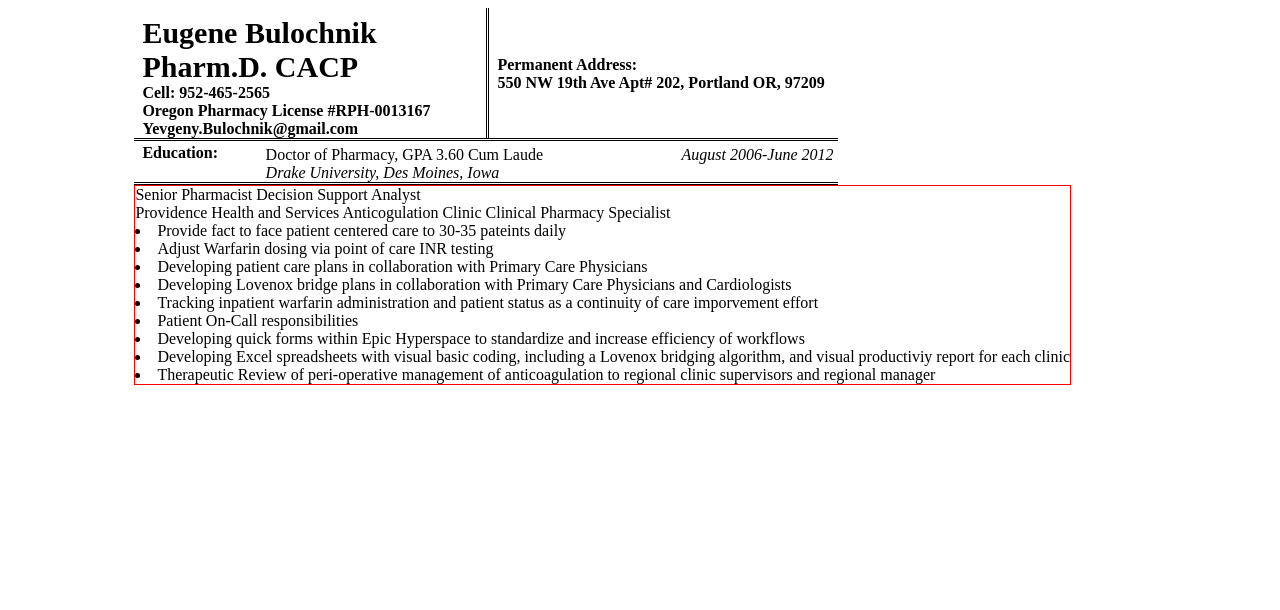
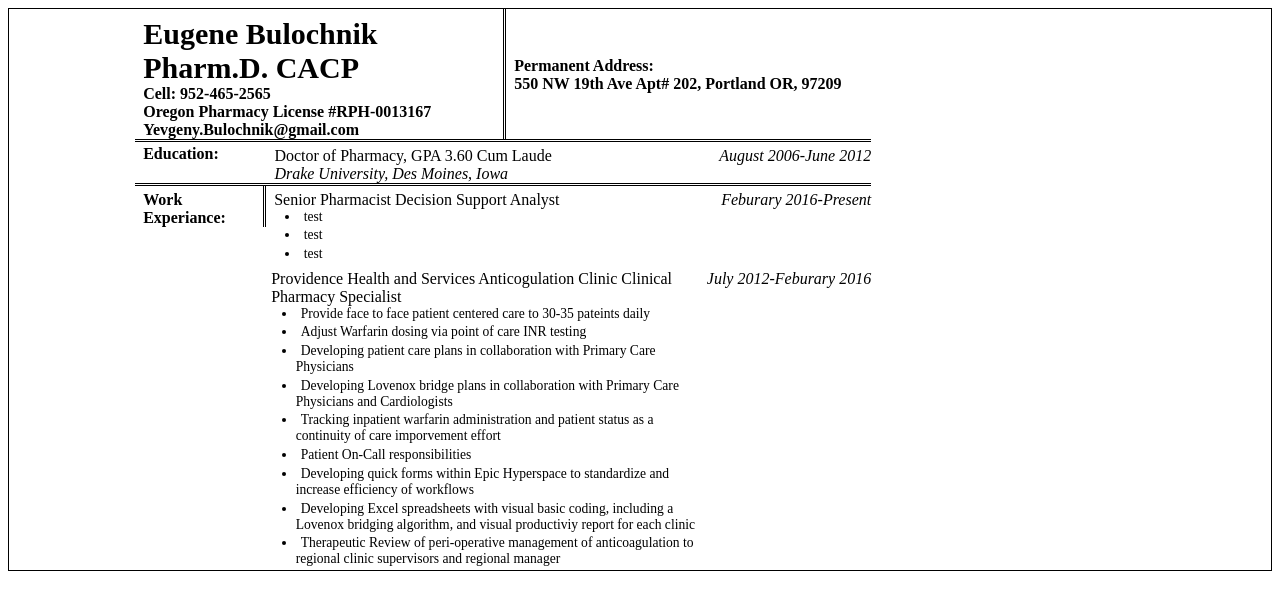
Before and after one commit to yevgenybulochnik/bulochnik.com-playground, a website: page virtualcv/index.html in a window 1280 px wide. Drawn offline with nearby package versions, Linux system fonts and the light colour scheme; some packages are replaced by stand-ins of ours.

Commit message:
added to work html adjusted CSS

```diff
--- a/virtualcv/cv/work.html
+++ b/virtualcv/cv/work.html
@@ -1,3 +1,8 @@
-<div ng-repeat="experiance in ctrl.work">{{experiance.position}}
-  <li ng-repeat="duty in experiance.duties">{{duty}}</li>
+<div class="experiance" ng-repeat="experiance in ctrl.work">
+  <div class="label" ng-if="$index == 0" style="border-right: double black 3px">Work Experiance:</div>
+  <div class="label" ng-if="$index !==0"></div>
+  <div class="position">{{experiance.position}}
+    <li ng-repeat="duty in experiance.duties track by $index">{{duty}}</li>
+  </div>
+  <div class="dates">{{experiance.dates}}</div>
 </div>
--- a/virtualcv/cvservice/cvservice.js
+++ b/virtualcv/cvservice/cvservice.js
@@ -20,13 +20,13 @@ app.service("cvservice",function(){
     {
       position: "Senior Pharmacist Decision Support Analyst",
       dates:"Feburary 2016-Present",
-      duties: []
+      duties: ["test","test","test"]
     },
     {
     position: "Providence Health and Services Anticogulation Clinic Clinical Pharmacy Specialist",
     dates: "July 2012-Feburary 2016",
     duties: [
-      "Provide fact to face patient centered care to 30-35 pateints daily",
+      "Provide face to face patient centered care to 30-35 pateints daily",
       "Adjust Warfarin dosing via point of care INR testing",
       "Developing patient care plans in collaboration with Primary Care Physicians",
       "Developing Lovenox bridge plans in collaboration with Primary Care Physicians and Cardiologists",
--- a/virtualcv/index.html
+++ b/virtualcv/index.html
@@ -7,9 +7,11 @@
   <link rel="stylesheet" href="style.css" type="text/css">
 </head>
 <body ng-app="virtualcv">
-  <contact></contact>
-  <education></education>
-  <work-experiance></work-experiance>
+  <div class="cv">
+    <contact></contact>
+    <education></education>
+    <work-experiance></work-experiance>
+  </div>
 </body>
 <script src="app.js" charset="utf-8"></script>
 <script src="cvservice/cvservice.js" charset="utf-8"></script>
--- a/virtualcv/style.sass
+++ b/virtualcv/style.sass
@@ -1,15 +1,15 @@
-c-v
+.cv
   display: inline-block
-  border: solid red 1px
+  border: solid black 1px
 contact
   border-bottom: double black 3px
   float: left
-  width: 44em
+  width: 46em
   font-weight: bold
   margin-left: 10%
   .contact_info
     float: left
-    width: 21em
+    width: 22em
     padding: 0.5em 0.5em 0em 0.5em
     border-right: double black 3px
     .name
@@ -20,16 +20,16 @@ contact
       font-weight: bold
   .contact_address
     float: left
-    width: 21em
+    width: 22em
     padding: 3em 0em 0.5em 0.5em
 education
   float: left
   clear: left
-  width: 44em
+  width: 46em
   margin-left: 10%
   border-bottom: double black 3px
   .edu
-    width: 7.5em
+    width: 8em
     padding: 0.2em 0em 0em 0.5em
     font-weight: bold
   .college
@@ -37,10 +37,35 @@ education
     padding-left: 0.2em
   .college-dates
     font-style: italic
+    float: right
 education > div
   float: left
   padding-top: 0.3em
 work-experiance
-  border: solid red 1px
   float: left
   margin-left: 10%
+  .experiance
+    float: left
+    width: 46em
+  .experiance > div
+    // float: left
+    padding-top: 0.3em
+  .label
+    width: 7.5em
+    padding: 0.2em 0em 0em 0.5em
+    font-weight: bold
+    float: left
+  .position
+    width: 27em
+    padding-left: 0.5em
+    padding-top: 0.3em
+    float: left
+  .position > li
+    text-indent: -1em
+    padding-left: 1.8em
+    list-style-position: outside
+    font-size: 85%
+    margin-bottom: 0.2em
+  .dates
+    float: right
+    font-style: italic
```
Also changed, not shown: virtualcv/style.css.
